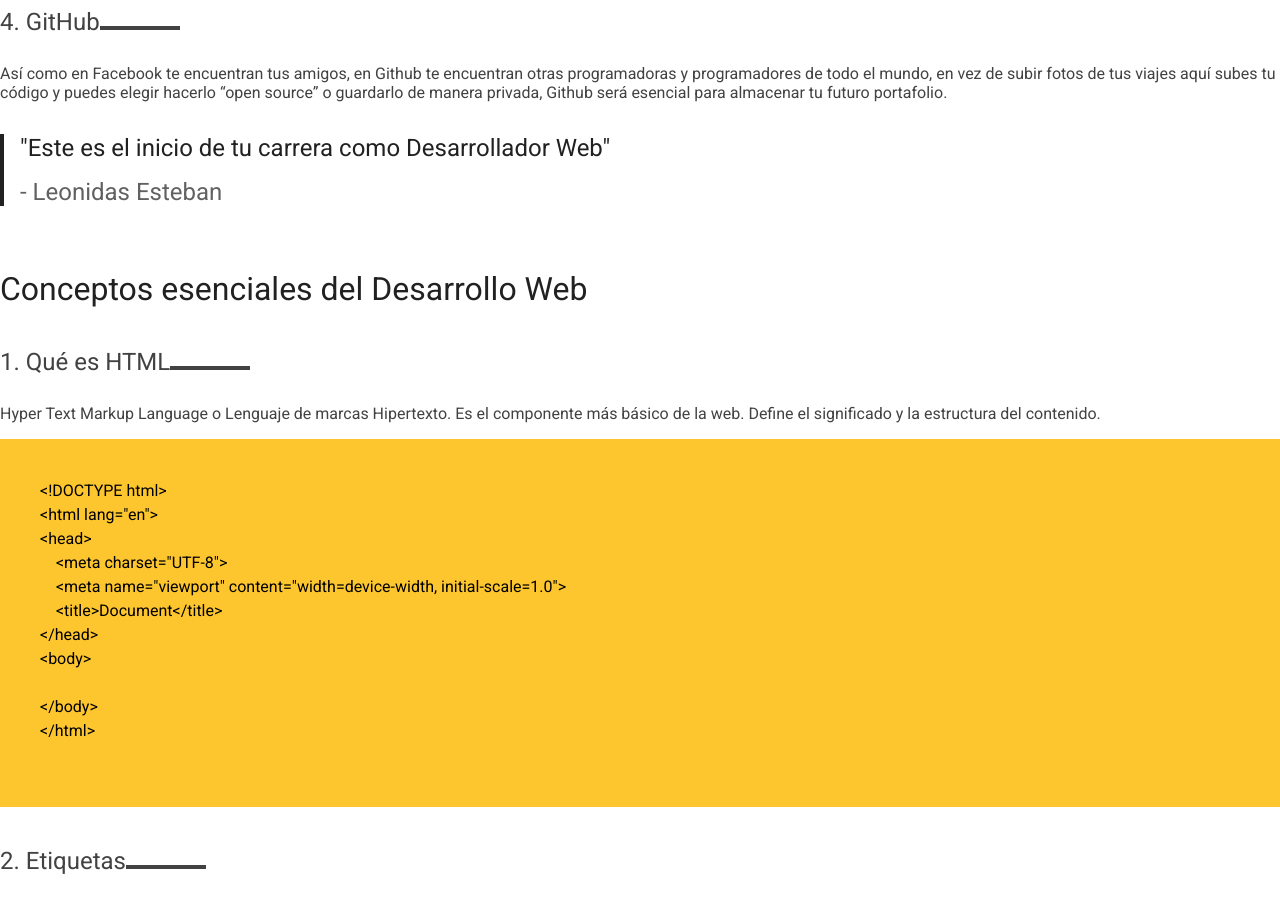
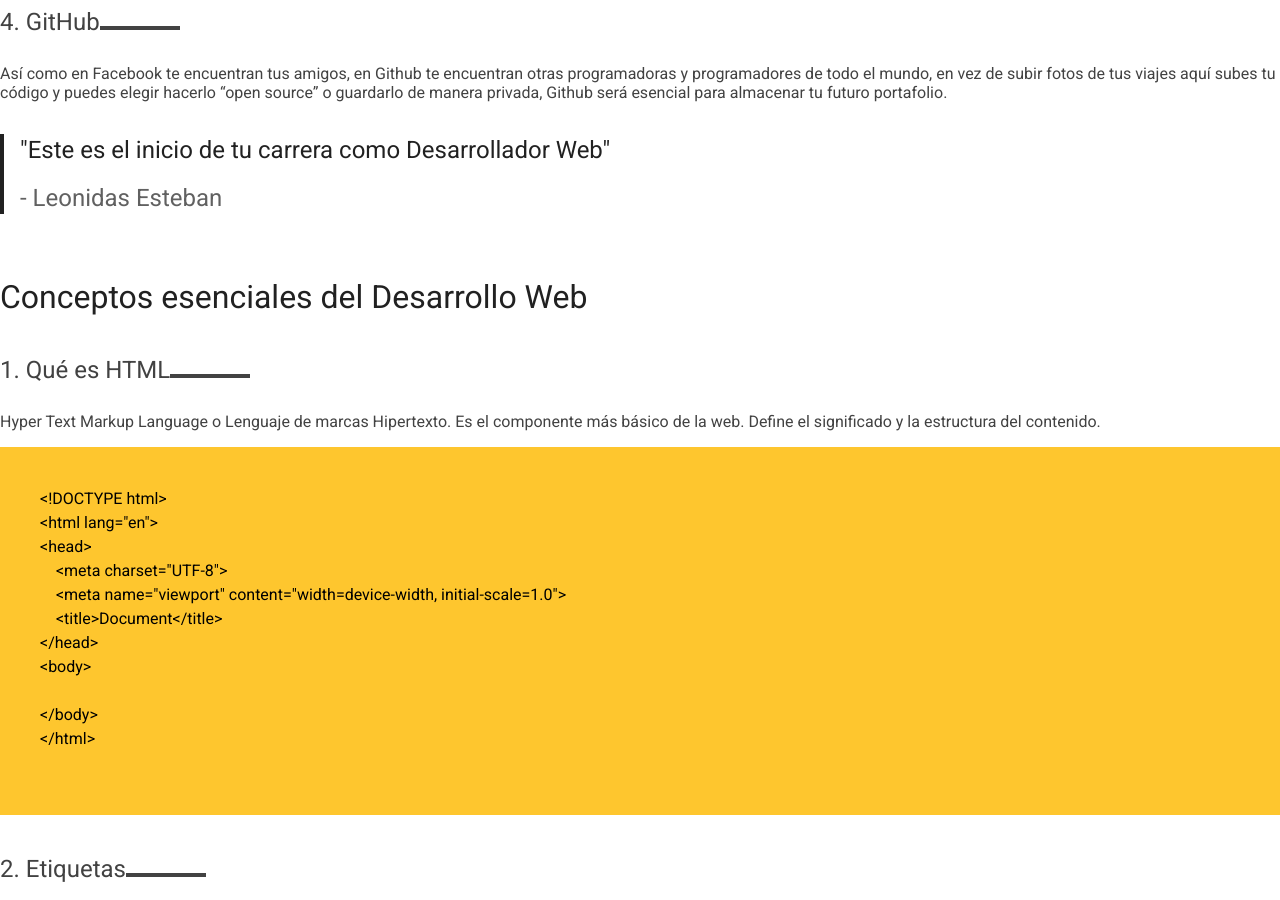
Before and after one commit to ErikaEspejo/medium-project, a plain HTML site: page index.html in a window 1280 px wide. Shown: the part 1780-2680 px from the top of the page. Drawn offline with Linux system fonts and the light colour scheme.

```diff
--- a/css/style.css
+++ b/css/style.css
@@ -110,10 +110,12 @@ blockquote {
 blockquote p {
   font-size: 2.4rem;
   margin: 16px 0;
+  line-height: 3.2rem;
 }
 
 blockquote span {
   color: var(--gray-10);
+  line-height: 3.2rem;
 }
 
 blockquote span::before {
```
